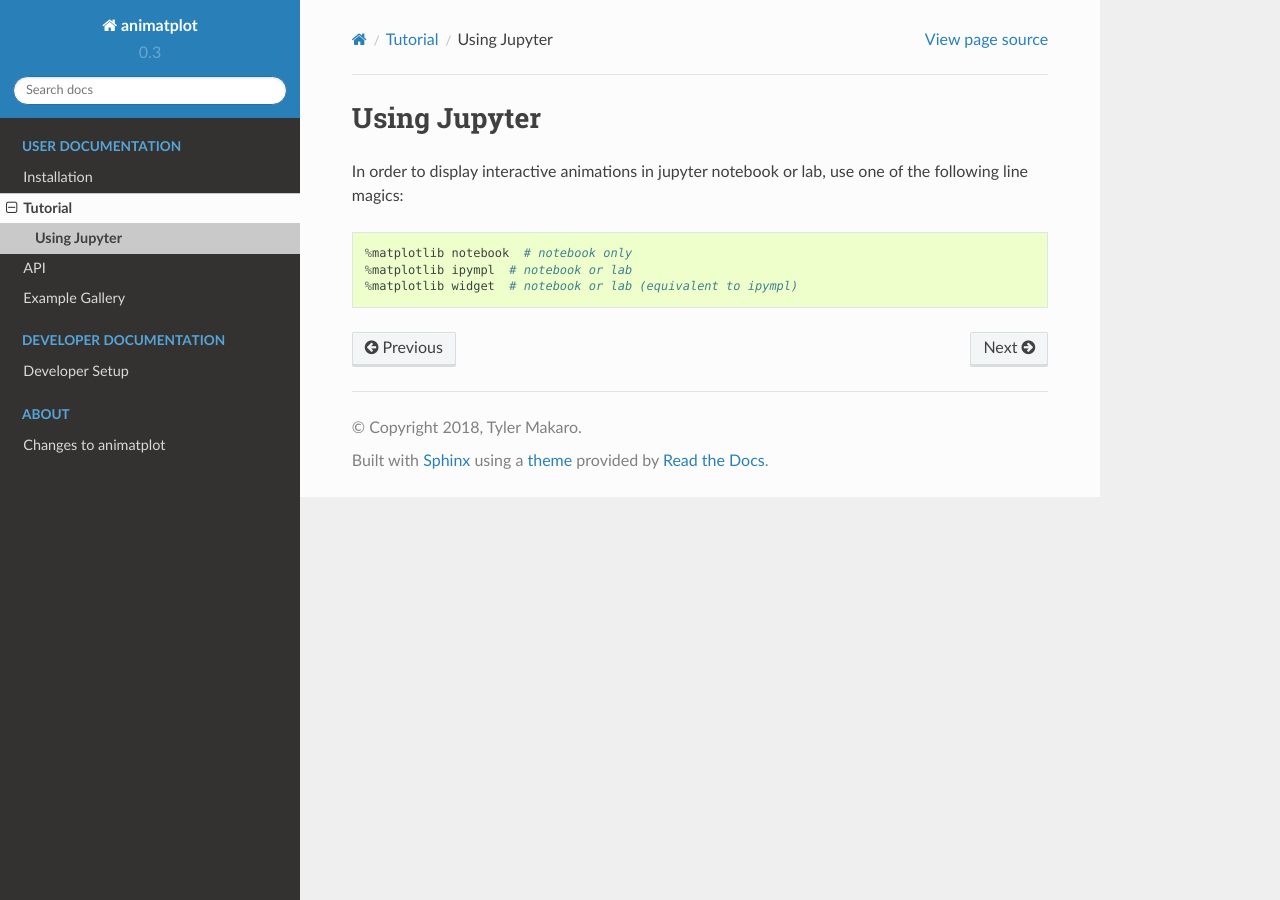
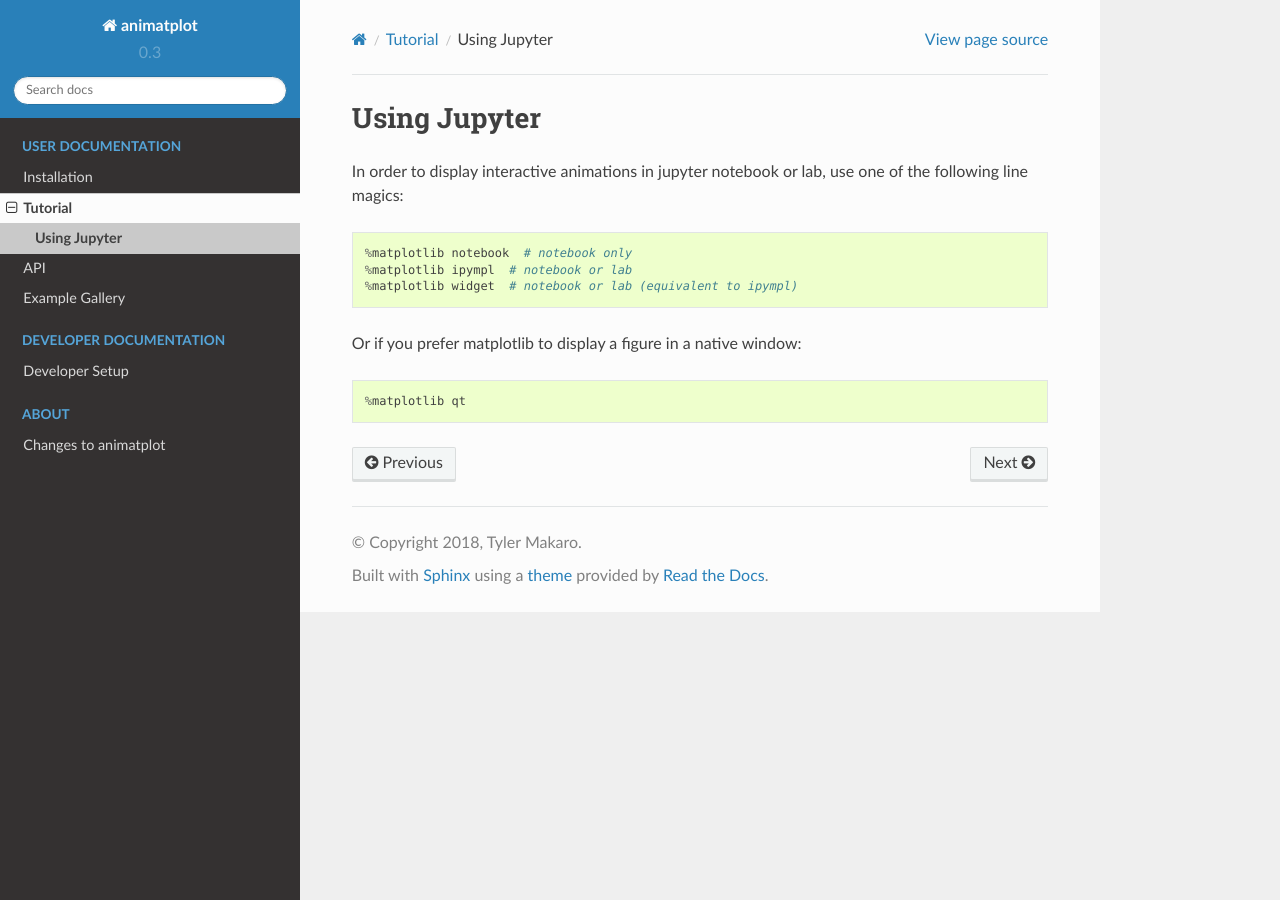
Before and after one commit to t-makaro/animatplot, a Sphinx documentation site: the page built from docs/source/tutorial/jupyter.rst, in a window 1280 px wide. Built offline with Sphinx 7.4.7 and the Read the Docs theme 2.0.0, drawn with Linux system fonts in a browser that asks for light colours.

Commit message:
Update jupyter.rst

```diff
--- a/docs/source/tutorial/jupyter.rst
+++ b/docs/source/tutorial/jupyter.rst
@@ -9,3 +9,9 @@ use one of the following line magics:
     %matplotlib notebook  # notebook only
     %matplotlib ipympl  # notebook or lab
     %matplotlib widget  # notebook or lab (equivalent to ipympl)
+
+Or if you prefer matplotlib to display a figure in a native window:
+
+.. code-block:: python
+
+    %matplotlib qt
```
